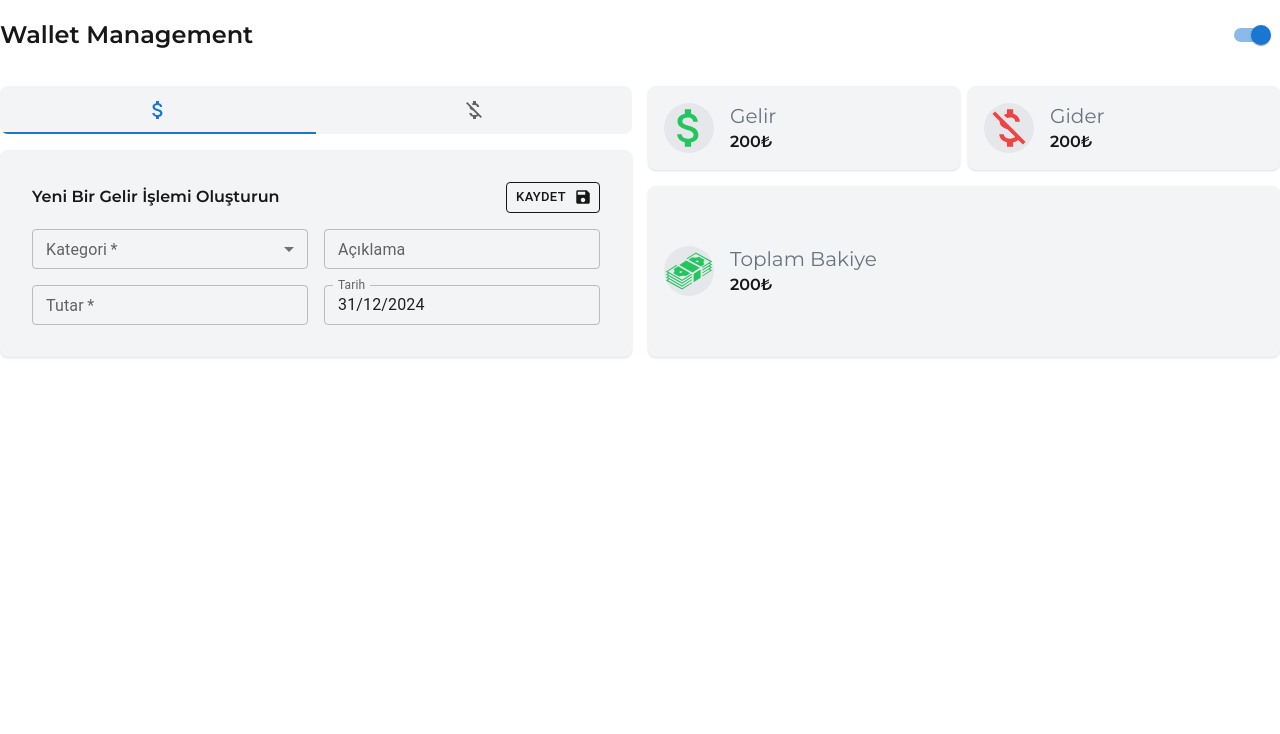
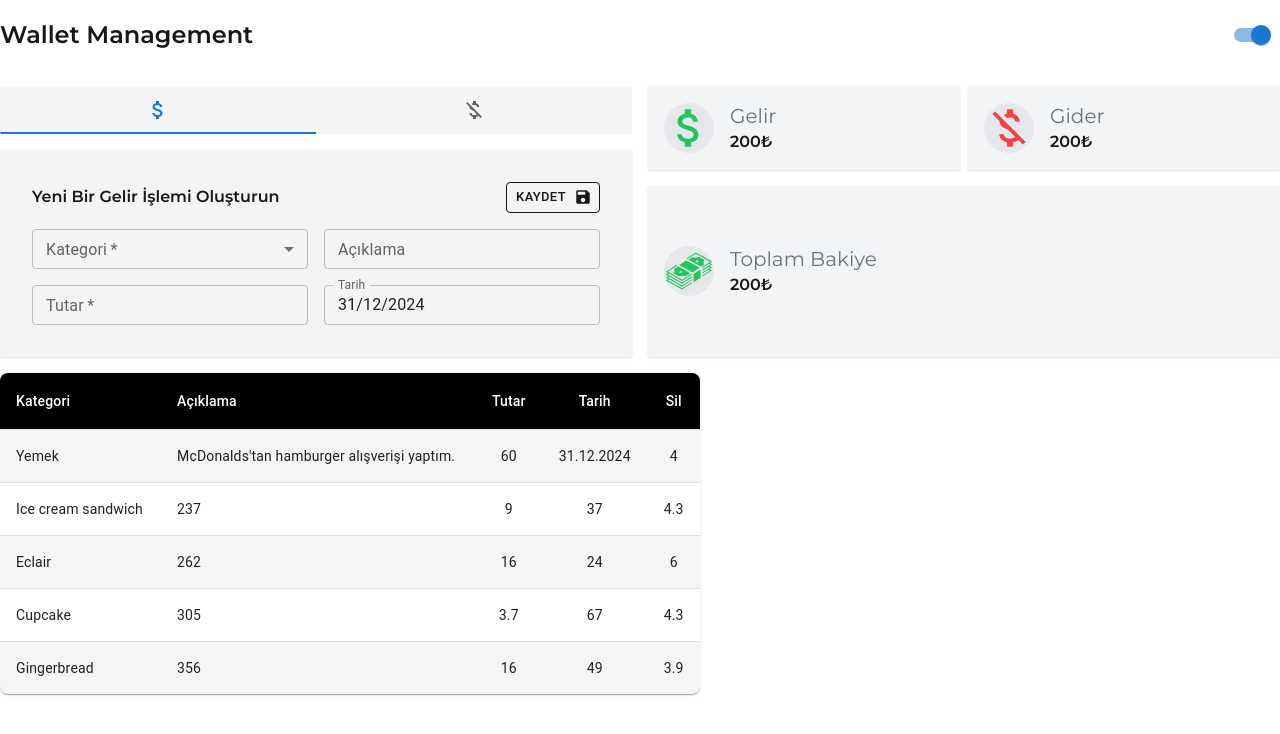
Before and after one commit to emirhancopoglu/walletManagement, a Next.js app: page / in a window 1280 px wide. Shown: the top 734 px of the page. Built offline with nearby package versions, Linux system fonts and the light colour scheme; what @mui/material-nextjs would draw is missing.

Commit message:
transaction table

```diff
--- a/src/app/(wallet)/page.jsx
+++ b/src/app/(wallet)/page.jsx
@@ -1,11 +1,13 @@
 import React from "react";
 
 import Transaction from "@/components/transaction/transaction";
+import TransactionTable from "@/components/transaction-table/transactionTable";
 
 export default function Home() {
   return (
     <>
       <Transaction />
+      <TransactionTable />
     </>
   );
 }
--- a/src/components/stats/stats.jsx
+++ b/src/components/stats/stats.jsx
@@ -11,7 +11,7 @@ export default function Stats() {
     <>
       <div className="flex flex-col w-full gap-4">
         <div className="flex flex-row w-full gap-2">
-          <div className="rounded-lg shadow w-full h-max bg-gray-100 px-4 py-4 flex flex-row items-center gap-4">
+          <div className="rounded-sm shadow w-full h-max bg-gray-100 px-4 py-4 flex flex-row items-center gap-4">
             <div className="rounded-full  bg-gray-200">
               <MdAttachMoney size={50} className="text-green-500 " />
             </div>
@@ -21,7 +21,7 @@ export default function Stats() {
               <p className="font-semibold">200₺</p>
             </div>
           </div>
-          <div className="rounded-lg shadow w-full h-max bg-gray-100 px-4 py-4 flex flex-row items-center gap-4">
+          <div className="rounded-sm shadow w-full h-max bg-gray-100 px-4 py-4 flex flex-row items-center gap-4">
             <div className="rounded-full  bg-gray-200">
               <MdMoneyOff size={50} className="text-red-500" />
             </div>
@@ -32,7 +32,7 @@ export default function Stats() {
             </div>
           </div>
         </div>
-        <div className="rounded-lg shadow w-full h-full bg-gray-100 px-4 py-4 flex flex-row items-center gap-4">
+        <div className="rounded-sm shadow w-full h-full bg-gray-100 px-4 py-4 flex flex-row items-center gap-4">
           <div className="rounded-full  bg-gray-200">
             <GiMoneyStack size={50} className="text-green-500" />
           </div>
--- /dev/null
+++ b/src/components/transaction-table/transactionTable.jsx
@@ -0,0 +1,103 @@
+"use client";
+import * as React from "react";
+import { styled } from "@mui/material/styles";
+import Table from "@mui/material/Table";
+import TableBody from "@mui/material/TableBody";
+import TableCell, { tableCellClasses } from "@mui/material/TableCell";
+import TableContainer from "@mui/material/TableContainer";
+import TableHead from "@mui/material/TableHead";
+import TableRow from "@mui/material/TableRow";
+import Paper from "@mui/material/Paper";
+
+export default function TransactionTable() {
+  const StyledTableCell = styled(TableCell)(({ theme }) => ({
+    [`&.${tableCellClasses.head}`]: {
+      backgroundColor: theme.palette.common.black,
+      color: theme.palette.common.white,
+    },
+    [`&.${tableCellClasses.body}`]: {
+      fontSize: 14,
+    },
+  }));
+
+  const StyledTableRow = styled(TableRow)(({ theme }) => ({
+    "&:nth-of-type(odd)": {
+      backgroundColor: theme.palette.action.hover,
+    },
+    // hide last border
+    "&:last-child td, &:last-child th": {
+      border: 0,
+    },
+  }));
+
+  function createData(
+    category,
+    comment,
+    amount,
+    transactionDate,
+    transactionRemove
+  ) {
+    return {
+      category,
+      comment,
+      amount,
+      transactionDate,
+      transactionRemove,
+    };
+  }
+
+  const rows = [
+    createData(
+      "Yemek",
+      "McDonalds'tan hamburger alışverişi yaptım.",
+      60,
+      "31.12.2024",
+      4.0
+    ),
+    createData("Ice cream sandwich", 237, 9.0, 37, 4.3),
+    createData("Eclair", 262, 16.0, 24, 6.0),
+    createData("Cupcake", 305, 3.7, 67, 4.3),
+    createData("Gingerbread", 356, 16.0, 49, 3.9),
+  ];
+
+  return (
+    <>
+      <div className="container mx-auto mt-4 ">
+        <TableContainer
+          component={Paper}
+          sx={{ width: "50%", minWidth: 700, borderRadius: "0.5rem" }}
+          className="rounded-full"
+        >
+          <Table aria-label="customized table">
+            <TableHead>
+              <TableRow>
+                <StyledTableCell>Kategori</StyledTableCell>
+                <StyledTableCell align="left">Açıklama</StyledTableCell>
+                <StyledTableCell align="center">Tutar</StyledTableCell>
+                <StyledTableCell align="center">Tarih</StyledTableCell>
+                <StyledTableCell align="center">Sil</StyledTableCell>
+              </TableRow>
+            </TableHead>
+            <TableBody>
+              {rows.map((row) => (
+                <StyledTableRow key={row.name}>
+                  <StyledTableCell component="th" scope="row">
+                    {row.category}
+                  </StyledTableCell>
+                  <StyledTableCell align="left">{row.comment}</StyledTableCell>
+                  <StyledTableCell align="center">{row.amount}</StyledTableCell>
+                  <StyledTableCell align="center">
+                    {row.transactionDate}
+                  </StyledTableCell>
+                  <StyledTableCell align="center">
+                    {row.transactionRemove}
+                  </StyledTableCell>
+                </StyledTableRow>
+              ))}
+            </TableBody>
+          </Table>
+        </TableContainer>
+      </div>
+    </>
+  );
+}
--- a/src/components/transaction/transaction.jsx
+++ b/src/components/transaction/transaction.jsx
@@ -24,14 +24,14 @@ export default function Transaction() {
             value={value}
             onChange={handleChange}
             aria-label="basic tabs example"
-            className="rounded-lg bg-gray-100"
+            className=" rounded-sm bg-gray-100"
             variant="fullWidth"
           >
             <Tab icon={<AttachMoneySharpIcon />} />
             <Tab icon={<MoneyOffIcon />} />
           </Tabs>
 
-          <Box className="p-8 bg-gray-100 rounded-lg mt-4 shadow">
+          <Box className="p-8 bg-gray-100 rounded-sm mt-4 shadow">
             {value === 0 && <Income />}
             {value === 1 && <Expense />}
           </Box>
```
